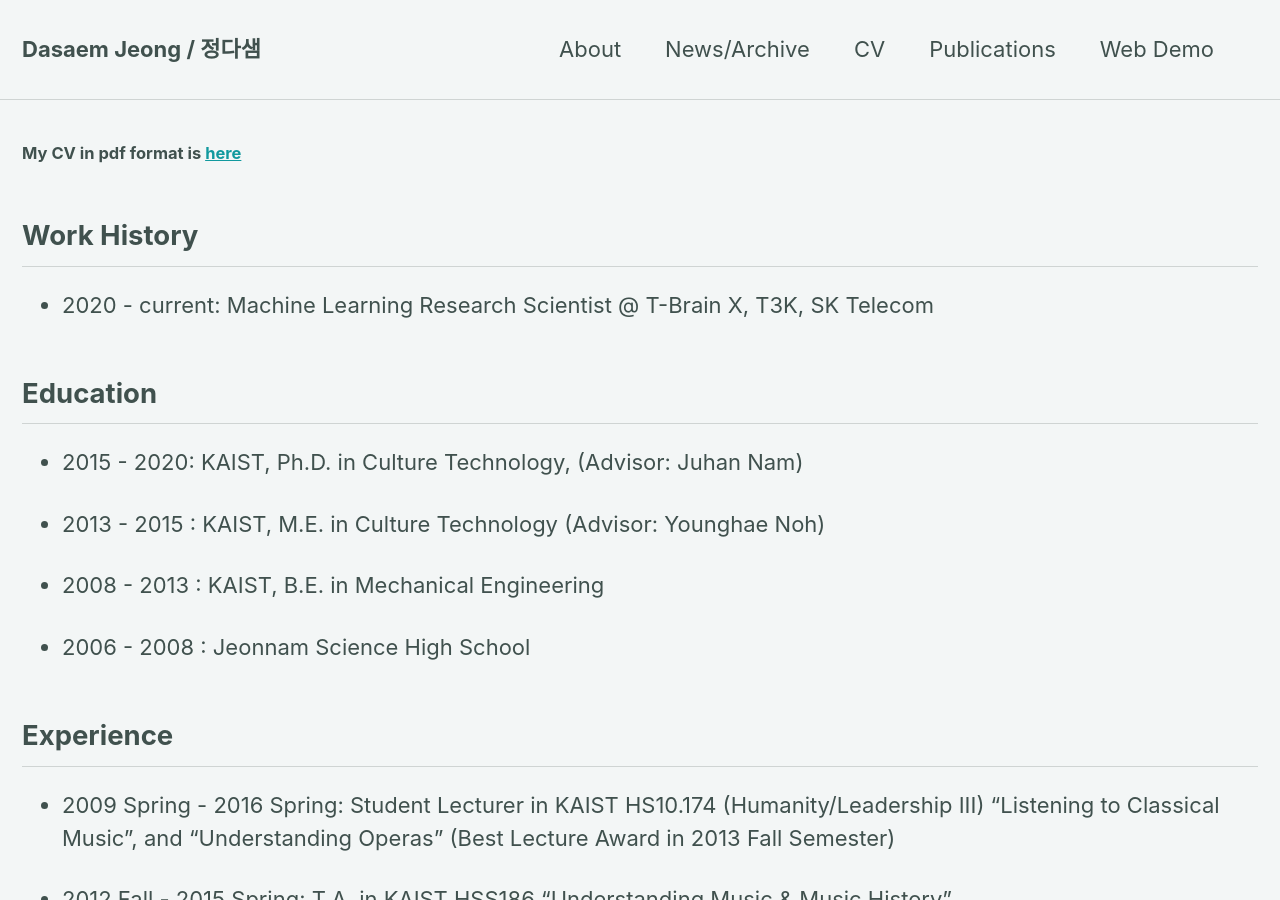
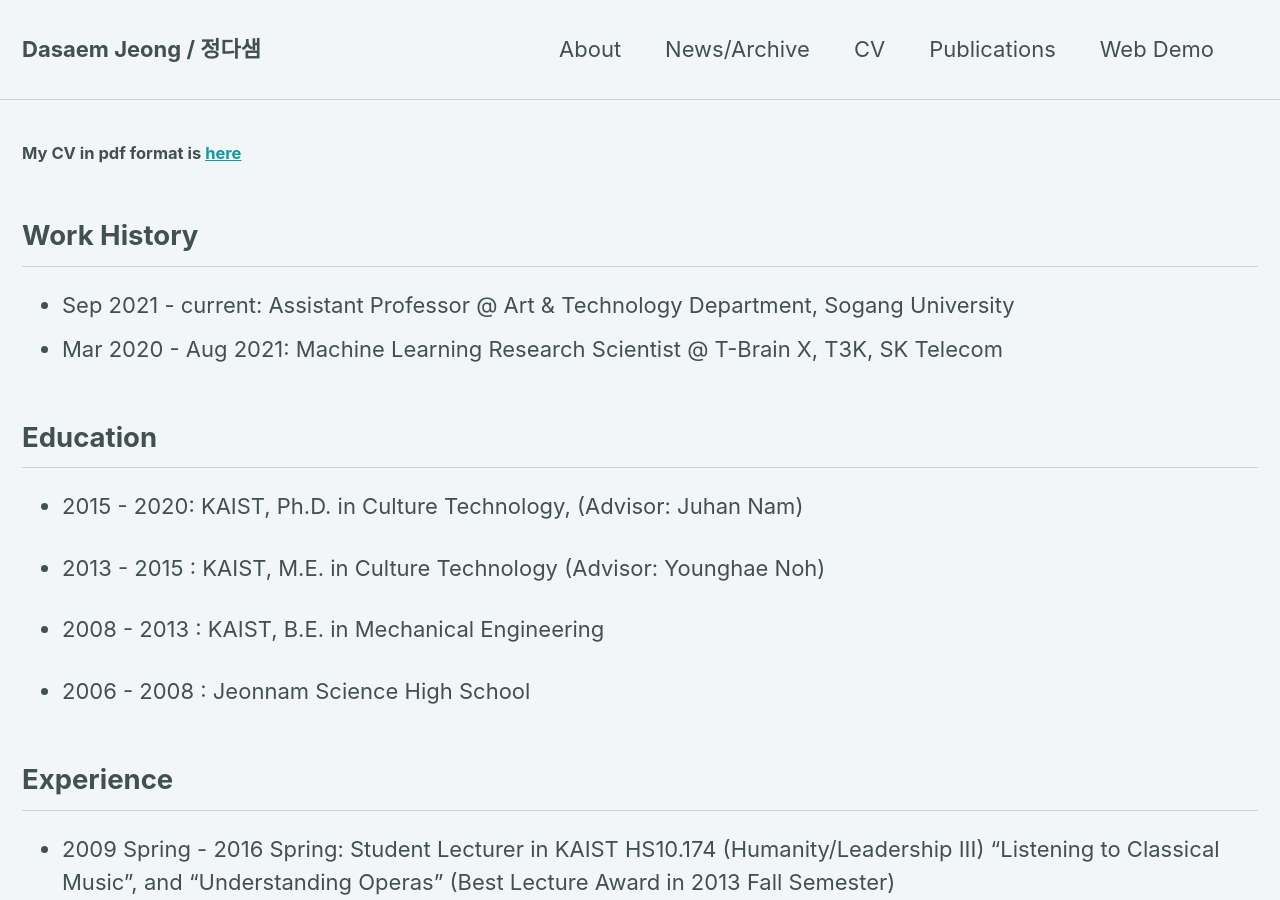
Before and after one commit to jdasam/jdasam.github.io, a Jekyll site: the page built from cv.md, in a window 1280 px wide and 900 px high. Built offline with Jekyll 4.4.1, drawn with Linux system fonts in a browser that asks for light colours.

Commit message:
Update cv.md

```diff
--- a/cv.md
+++ b/cv.md
@@ -8,7 +8,8 @@
 
 
 ## Work History
-- 2020 - current: Machine Learning Research Scientist @ T-Brain X, T3K, SK Telecom
+- Sep 2021 - current: Assistant Professor @ Art & Technology Department, Sogang University
+- Mar 2020 - Aug 2021: Machine Learning Research Scientist @ T-Brain X, T3K, SK Telecom
 
 ## Education
 
```
